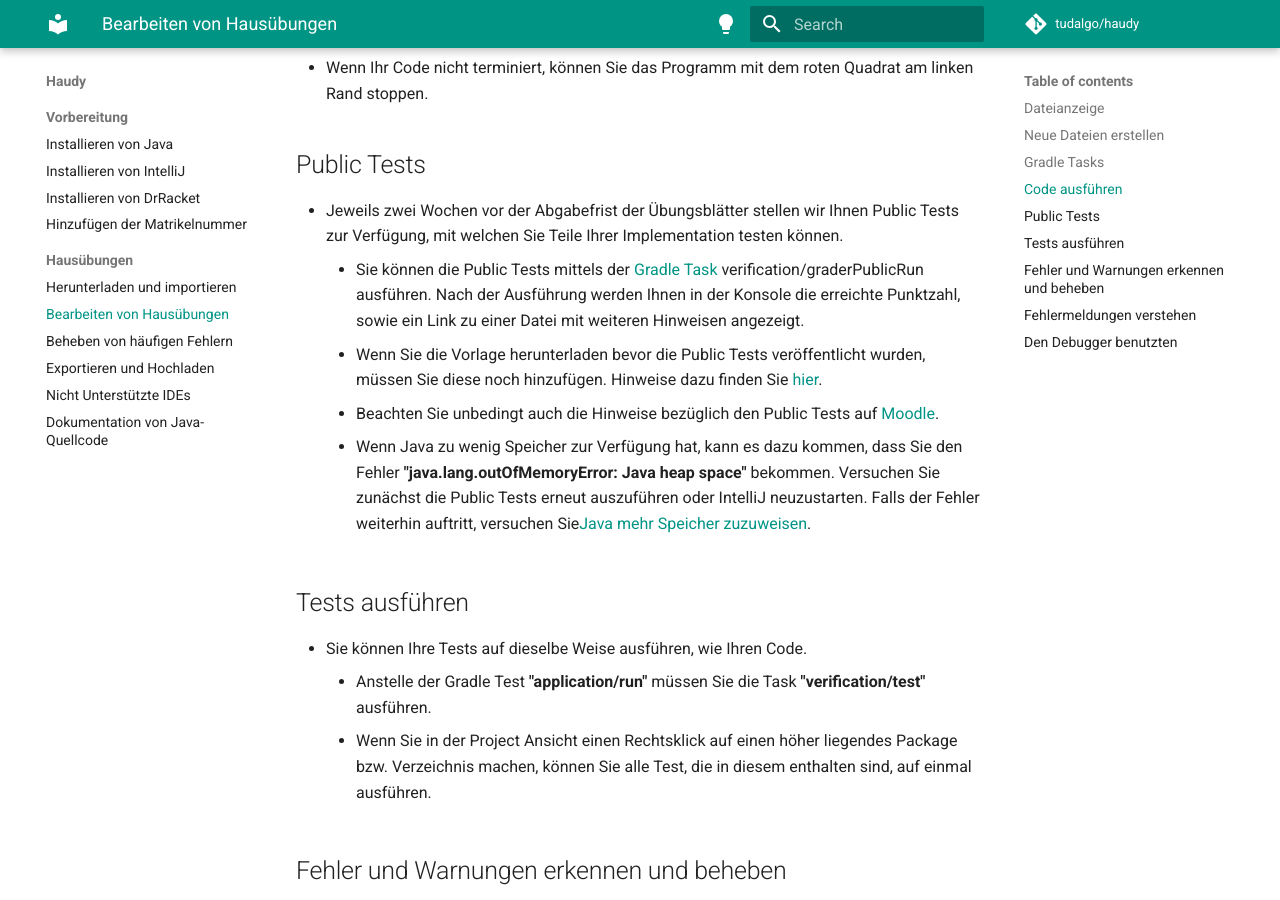
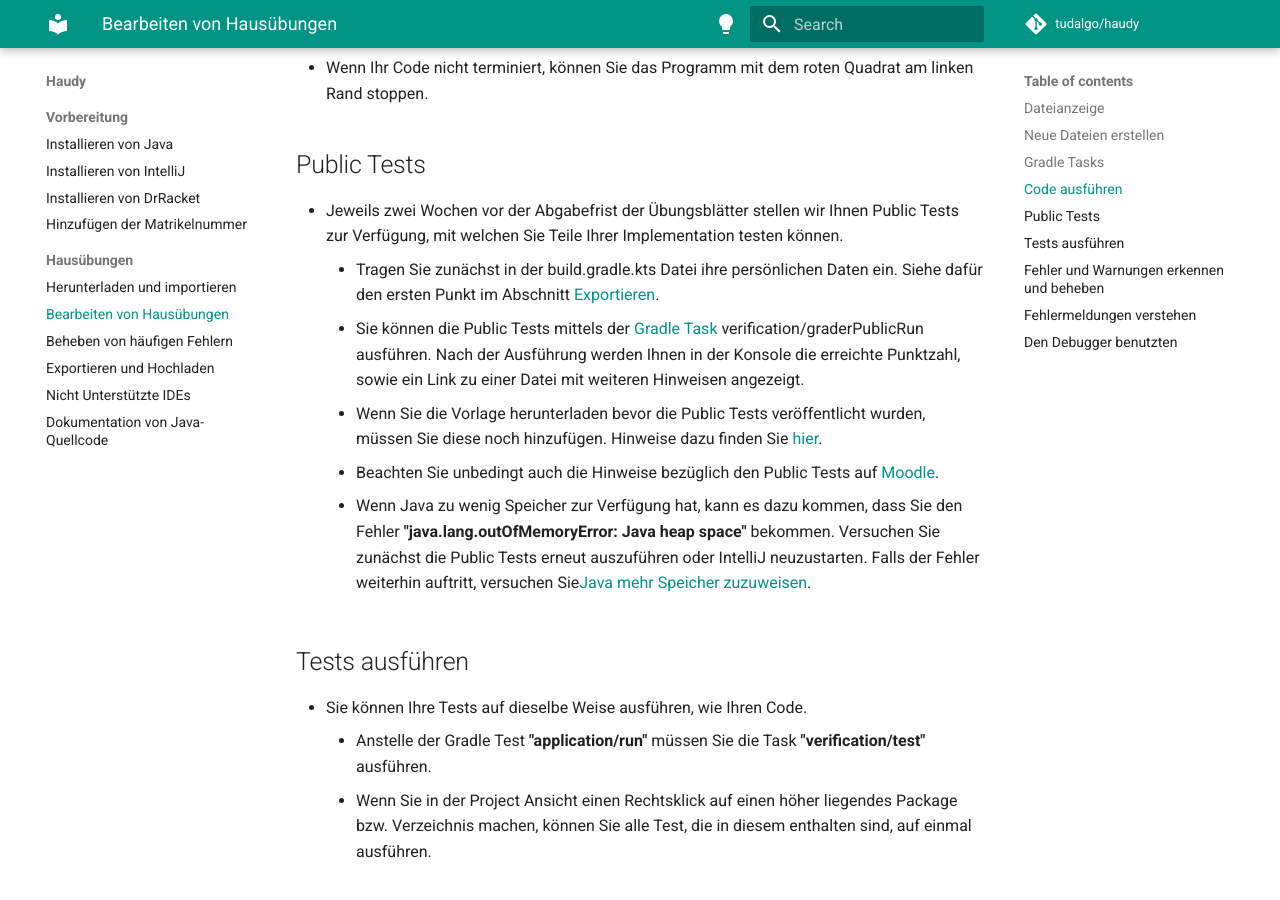
Before and after one commit to tudagrade/wiki, an MkDocs documentation site: the page built from docs/exercises/edit.md, in a window 1280 px wide and 900 px high, scrolled down 1750 px. Built offline with MkDocs 1.6.1 and Material for MkDocs 9.7.7, drawn with Linux system fonts in a browser that asks for light colours; comment, search, counter and statistics services are not loaded.

Commit message:
public tests: enter personal data in build.gradle.kts first

```diff
--- a/docs/exercises/edit.md
+++ b/docs/exercises/edit.md
@@ -42,6 +42,7 @@
 ## Public Tests
 
 * Jeweils zwei Wochen vor der Abgabefrist der Übungsblätter stellen wir Ihnen Public Tests zur Verfügung, mit welchen Sie Teile Ihrer Implementation testen können.
+    * Tragen Sie zunächst in der build.gradle.kts Datei ihre persönlichen Daten ein. Siehe dafür den ersten Punkt im Abschnitt [Exportieren].
     * Sie können die Public Tests mittels der [Gradle Task] verification/graderPublicRun ausführen. Nach der Ausführung werden Ihnen in der Konsole die erreichte Punktzahl, sowie ein Link zu einer Datei mit weiteren Hinweisen angezeigt.
     * Wenn Sie die Vorlage herunterladen bevor die Public Tests veröffentlicht wurden, müssen Sie diese noch hinzufügen. Hinweise dazu finden Sie [hier].
     * Beachten Sie unbedingt auch die Hinweise bezüglich den Public Tests auf [Moodle].
@@ -93,3 +94,4 @@
 [hier]: https://wiki.tudalgo.org/exercises/download-import/#aktualisieren-der-vorlage
 [Moodle]: https://moodle.informatik.tu-darmstadt.de/mod/page/view.php?id=51435
 [Java mehr Speicher zuzuweisen]: https://wiki.tudalgo.org/exercises/fix-errors/#java-mehr-speicher-zuweisen
+[Exportieren]: https://wiki.tudalgo.org/exercises/export-upload/#exportieren
```
